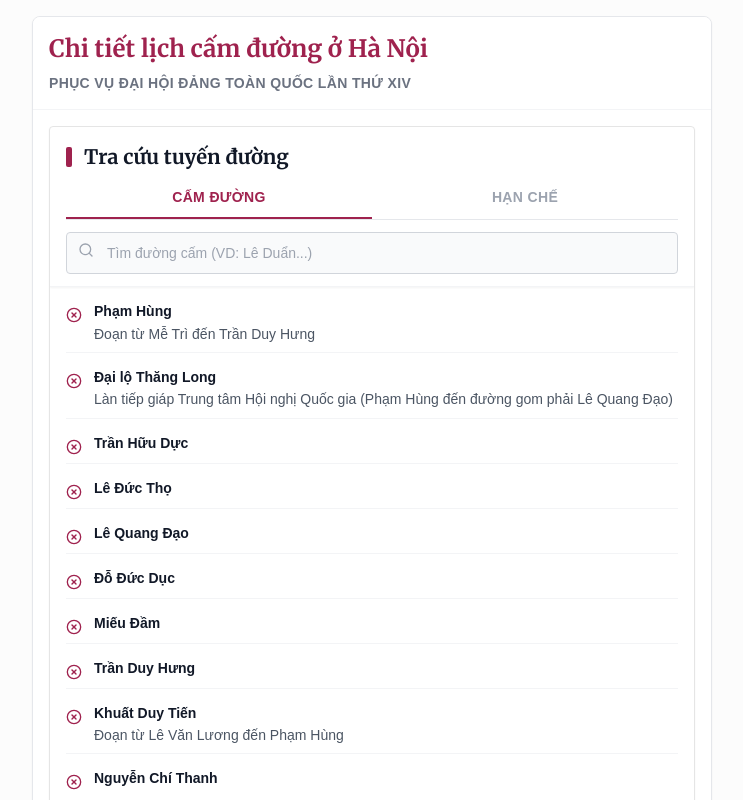
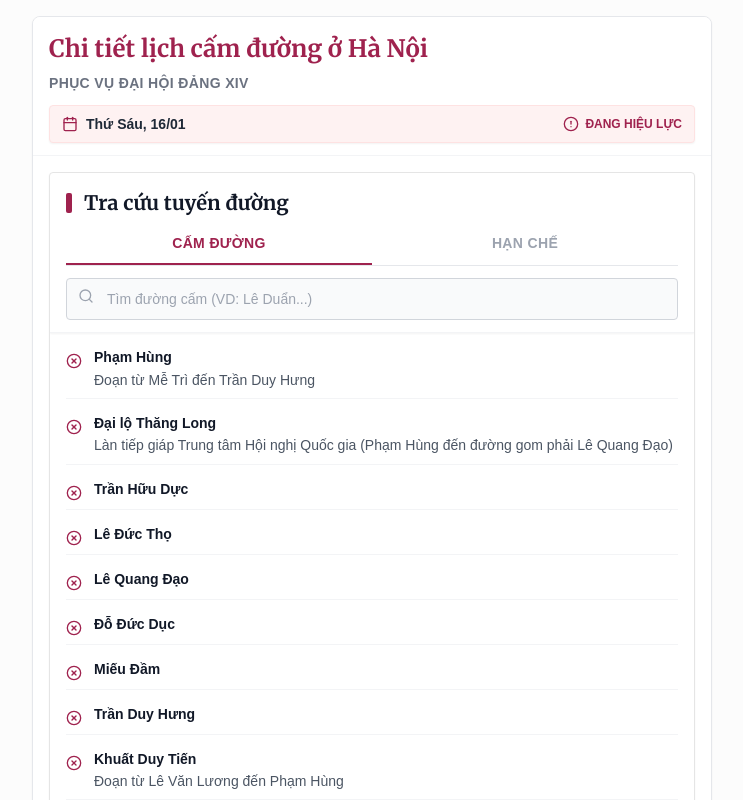
Before and after one commit to hieuntfo/giaothonghanoi, a React (Vite) app: page / in a window 1280 px wide. Shown: the top 800 px of the page, without its empty margins (268-1011 px from the left). Built offline with nearby package versions, Linux system fonts and the light colour scheme.

Commit message:
feat: Display ban status and auto-select date tab
Add logic to determine if the current date falls within a ban period.
Automatically select the corresponding tab in the GeneralInfoArea component based on today's date.
This improves user experience by immediately showing relevant information.

```diff
--- a/App.tsx
+++ b/App.tsx
@@ -1,22 +1,70 @@
-import React from 'react';
+import React, { useMemo } from 'react';
 import { StreetLookup } from './components/StreetLookup';
 import { GeneralInfoArea } from './components/GeneralInfoArea';
 import { DetourGuide } from './components/DetourGuide';
+import { Calendar, AlertCircle, CheckCircle2 } from 'lucide-react';
 
 export default function App() {
+  // Logic to determine today's status
+  const dateStatus = useMemo(() => {
+    const now = new Date();
+    // Get Vietnam time string for display
+    const dateStr = now.toLocaleDateString('vi-VN', { weekday: 'long', day: '2-digit', month: '2-digit' });
+
+    const month = now.getMonth() + 1; // 0-indexed
+    const day = now.getDate();
+
+    // Ban period: Jan 14 to Jan 25
+    const isBanPeriod = month === 1 && day >= 14 && day <= 25;
+
+    return {
+      text: dateStr,
+      isBanPeriod,
+      message: isBanPeriod ? "Đang trong thời gian cấm/hạn chế" : "Hôm nay không có lịch cấm"
+    };
+  }, []);
+
   return (
     <div className="font-sans text-[#333] bg-white sm:bg-[#fcfcfc] p-0 sm:p-4 flex justify-center">
         {/* Widget Container - Max Width 680px for Article Embedding */}
-        <div className="w-full max-w-[680px] bg-white sm:border sm:border-gray-200 sm:rounded-lg sm:shadow-sm overflow-hidden">
+        <div className="w-full max-w-[680px] bg-white sm:border sm:border-gray-200 sm:rounded-lg sm:shadow-sm overflow-hidden min-h-screen sm:min-h-0">
 
             {/* Header */}
-            <header className="bg-white border-b border-gray-100 p-4 pb-4">
+            <header className="bg-white border-b border-gray-100 p-4 pb-3">
                 <h1 className="font-serif font-bold text-xl sm:text-2xl text-vne-red leading-tight mb-2">
                     Chi tiết lịch cấm đường ở Hà Nội
                 </h1>
-                <p className="text-xs sm:text-sm text-gray-500 font-bold uppercase tracking-wide">
-                    Phục vụ Đại hội Đảng toàn quốc lần thứ XIV
-                </p>
+                <div className="flex flex-col sm:flex-row sm:items-center sm:justify-between gap-2">
+                    <p className="text-xs sm:text-sm text-gray-500 font-bold uppercase tracking-wide">
+                        Phục vụ Đại hội Đảng XIV
+                    </p>
+                </div>
+
+                {/* Today's Status Bar - Optimized for visibility */}
+                <div className={`mt-3 py-2 px-3 rounded border flex items-center justify-between shadow-sm transition-colors ${
+                    dateStatus.isBanPeriod
+                    ? 'bg-red-50 border-red-100'
+                    : 'bg-green-50 border-green-100'
+                }`}>
+                    <div className="flex items-center gap-2">
+                        <Calendar className={`w-4 h-4 ${dateStatus.isBanPeriod ? 'text-vne-red' : 'text-green-600'}`} />
+                        <span className="text-sm font-bold text-gray-800 capitalize">{dateStatus.text}</span>
+                    </div>
+
+                    <div className="flex items-center gap-1.5">
+                        {dateStatus.isBanPeriod ? (
+                            <>
+                                <AlertCircle className="w-4 h-4 text-vne-red" />
+                                <span className="text-xs font-bold text-vne-red uppercase">Đang hiệu lực</span>
+                            </>
+                        ) : (
+                            <>
+                                <CheckCircle2 className="w-4 h-4 text-green-600" />
+                                <span className="text-xs font-bold text-green-700 uppercase">Bình thường</span>
+                            </>
+                        )}
+                    </div>
+                </div>
             </header>
 
             {/* Main Content */}
@@ -31,7 +79,7 @@ export default function App() {
                 {/* 3. Detours */}
                 <DetourGuide />
 
-                <footer className="mt-8 text-center border-t border-gray-100 pt-4">
+                <footer className="mt-8 text-center border-t border-gray-100 pt-4 pb-4">
                     <p className="text-xs text-gray-400">
                         Nguồn: Cục Cảnh sát Giao thông / Công an TP Hà Nội.
                     </p>
--- a/components/GeneralInfoArea.tsx
+++ b/components/GeneralInfoArea.tsx
@@ -1,4 +1,4 @@
-import React, { useState, useMemo } from 'react';
+import React, { useState, useMemo, useEffect } from 'react';
 import { Clock, CalendarDays, AlertCircle } from 'lucide-react';
 import { SCHEDULES } from '../data';
 import { BanSchedule } from '../types';
@@ -6,7 +6,7 @@ import { BanSchedule } from '../types';
 export const GeneralInfoArea: React.FC = () => {
   // --- Schedule Grouping Logic ---
   const scheduleGroups = useMemo(() => {
-    const groups: { label: string, slots: BanSchedule['slots'] }[] = [];
+    const groups: { label: string, dates: string[], slots: BanSchedule['slots'] }[] = [];
     const getKey = (slots: BanSchedule['slots']) => JSON.stringify(slots);
     const uniqueMap = new Map<string, string[]>();
 
@@ -24,12 +24,29 @@ export const GeneralInfoArea: React.FC = () => {
             const last = dates[dates.length - 1];
             label = `${first} - ${last}`;
         }
-        groups.push({ label, slots });
+        groups.push({ label, dates, slots });
     });
     return groups;
   }, []);
 
   const [activeIndex, setActiveIndex] = useState(0);
+
+  // Effect: Auto-select tab based on today's date
+  useEffect(() => {
+    const now = new Date();
+    const currentMonth = now.getMonth() + 1;
+    const currentDay = now.getDate();
+    const formattedDate = `${String(currentDay).padStart(2, '0')}/${String(currentMonth).padStart(2, '0')}`;
+
+    const todayIndex = scheduleGroups.findIndex(group =>
+        group.dates.includes(formattedDate)
+    );
+
+    if (todayIndex !== -1) {
+        setActiveIndex(todayIndex);
+    }
+  }, [scheduleGroups]);
+
   const activeGroup = scheduleGroups[activeIndex];
 
   return (
@@ -68,8 +85,8 @@ export const GeneralInfoArea: React.FC = () => {
                             onClick={() => setActiveIndex(idx)}
                             className={`py-2 px-4 text-sm font-bold transition-all whitespace-nowrap border-b-2 ${
                                 activeIndex === idx
-                                ? 'text-vne-red border-vne-red'
-                                : 'text-gray-500 border-transparent hover:text-gray-700'
+                                ? 'text-vne-red border-vne-red bg-red-50/30'
+                                : 'text-gray-500 border-transparent hover:text-gray-700 hover:bg-gray-50'
                             }`}
                         >
                             {group.label}
```
